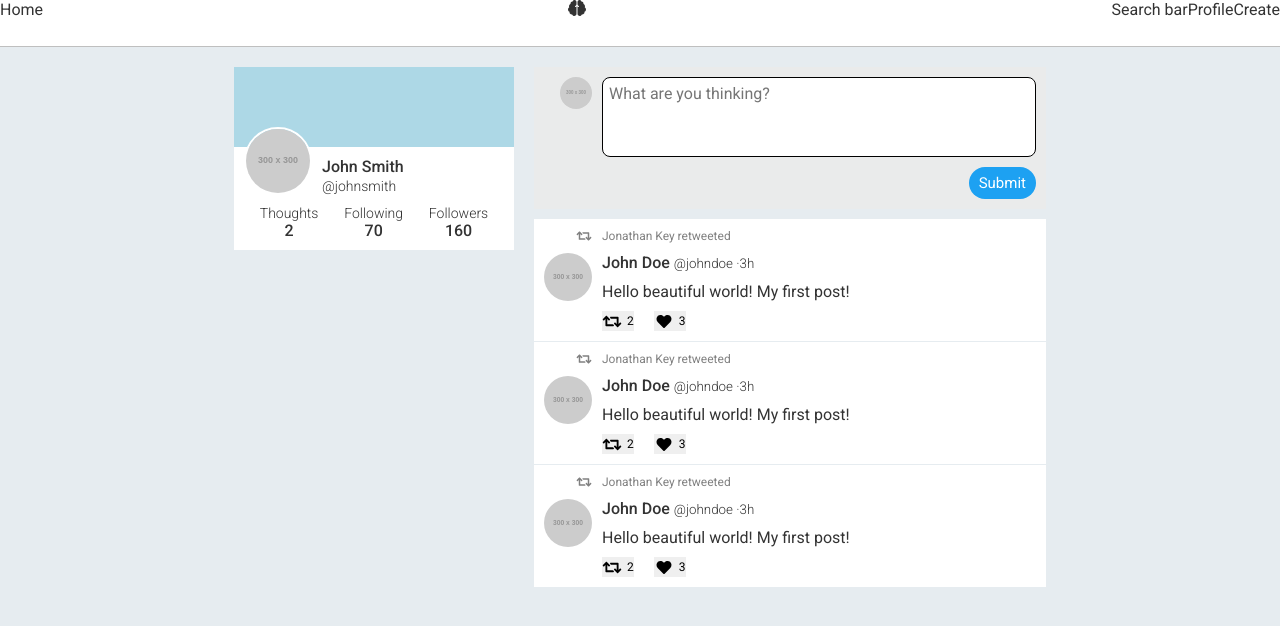
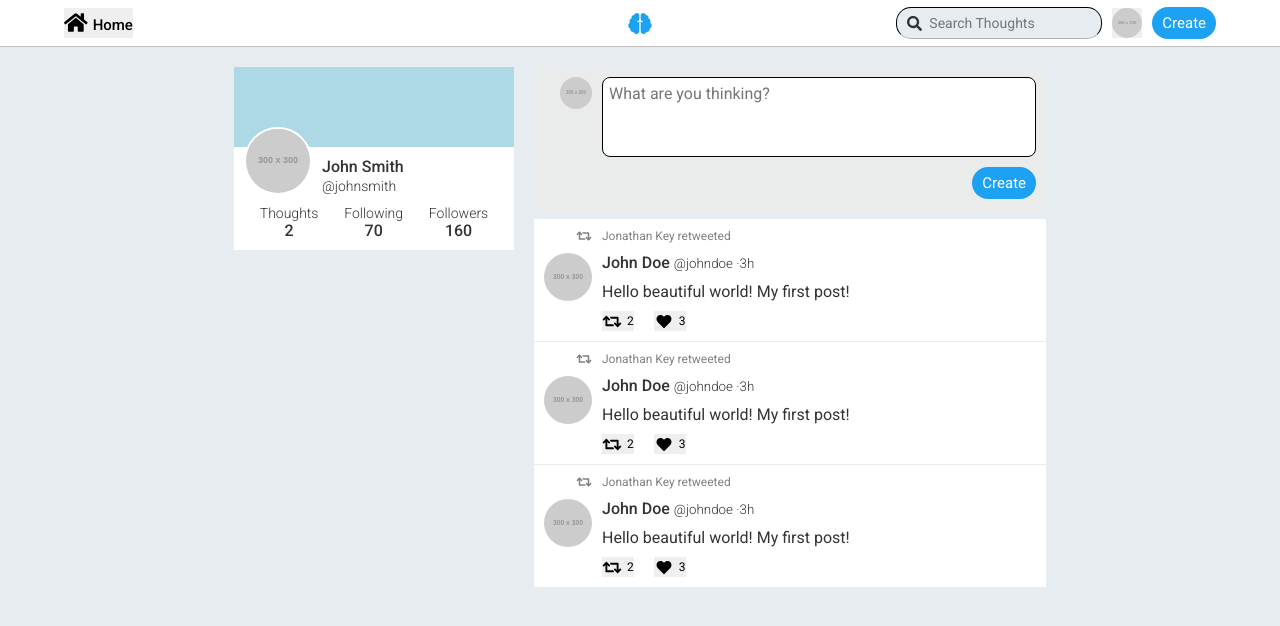
Before and after one commit to robbdimitrov/thoughts, a Vue app in the folder src/frontend/: page / in a window 1280 px wide. Shown: the top 626 px of the page. Built offline with nearby package versions, Linux system fonts and the light colour scheme.

Commit message:
Implemented layout for NavigationBar and SearchBar

```diff
--- a/src/frontend/src/components/NavigationBar.vue
+++ b/src/frontend/src/components/NavigationBar.vue
@@ -1,35 +1,134 @@
 <template>
   <div class="container">
-    <div>Home</div>
+    <div class="left-items">
+      <button class="home-button nav-button">
+        <i class="nav-button-icon fas fa-home"></i>
+        <span class="nav-button-label">Home</span>
+      </button>
 
-    <i class="fas fa-brain"></i>
+      <button class="search-button nav-button">
+        <i class="nav-button-icon fas fa-search"></i>
+        <span class="nav-button-label">Search</span>
+      </button>
+    </div>
+
+    <i class="icon fas fa-brain"></i>
 
     <div class="right-items">
-      <div>Search bar</div>
-      <div>Profile</div>
-      <div>Create</div>
+      <search-bar class="search-bar"></search-bar>
+
+      <button class="profile-button">
+        <img class="profile-button-image"
+          src="https://via.placeholder.com/300.png"
+          alt="Profile" />
+      </button>
+
+      <button class="button create-button">
+        Create
+      </button>
     </div>
   </div>
 </template>
 
 <script>
+import SearchBar from './SearchBar.vue'
+
 export default {
-  name: 'navigation-bar'
+  name: 'navigation-bar',
+  components: {
+    SearchBar
+  }
 }
 </script>
 
 <style lang="scss" scoped>
+@import "../styles/variables";
+@import "../styles/colors";
+@import "../styles/fonts";
+@import "../styles/helpers";
+
+$icon-width: 30px;
+$icon-font-size: 21px;
+$bar-height: 46px;
+
 .container {
   display: flex;
   flex-direction: row;
+  align-items: center;
   background: white;
-  height: 46px;
+  height: $bar-height;
   justify-content: space-between;
   border-bottom: 1px solid rgba(0, 0, 0, 0.25);
 }
 
+.nav-button {
+  height: $icon-width;
+}
+
+.left-items {
+  margin-left: 5%;
+}
+
+.nav-button-icon {
+  font-size: $icon-font-size;
+}
+
+.search-button {
+  margin-left: $padding;
+}
+
+.nav-button-label {
+  font-weight: $font-weight-semibold;
+  font-size: rem(15);
+  margin-left: $padding / 2;
+}
+
+.icon {
+  width: $icon-width;
+  height: $icon-font-size;
+  left: 50%;
+  position: absolute;
+  margin-left: -($icon-width / 2);
+  color: #1da1f2;
+}
+
+.profile-button {
+  width: $icon-width;
+  height: $icon-width;
+}
+
+.profile-button-image {
+  width: 100%;
+  height: 100%;
+  border-radius: 50%;
+}
+
 .right-items {
   display: flex;
-  flex-direction: row;
+  align-items: center;
+  margin-right: 5%;
+}
+
+.create-button {
+  margin-left: $padding;
+}
+
+.search-bar {
+  height: $icon-width;
+  border-radius: $icon-width / 2;
+  background: $background-color;
+  margin-right: $padding;
+}
+
+@media screen and (max-width: $break-md) {
+  .search-bar {
+    display: none;
+  }
+}
+
+@media screen and (min-width: $break-md) {
+  .search-button {
+    display: none;
+  }
 }
 </style>
--- /dev/null
+++ b/src/frontend/src/components/SearchBar.vue
@@ -0,0 +1,39 @@
+<template>
+  <div class="container">
+    <i class="icon fas fa-search"></i>
+    <input class="search-input" type="text"
+      placeholder="Search Thoughts">
+  </div>
+</template>
+
+<script>
+export default {
+  name: 'search-bar'
+}
+</script>
+
+<style lang="scss" scoped>
+@import "../styles/fonts";
+@import "../styles/helpers";
+@import "../styles/colors";
+@import "../styles/variables";
+
+.container {
+  display: flex;
+  border: 1px solid black;
+  padding-left: $padding;
+  padding-right: $padding;
+}
+
+.icon {
+  font-size: 15px;
+  margin-right: $padding / 2;
+}
+
+.search-input {
+  border: none;
+  font-weight: $font-weight-regular;
+  font-size: rem(14);
+  background: $background-color;
+}
+</style>
--- a/src/frontend/src/components/ThoughtBox.vue
+++ b/src/frontend/src/components/ThoughtBox.vue
@@ -9,7 +9,9 @@
         name="thought"
         class="form-input"
         required />
-      <button class="button form-button">Submit</button>
+      <button class="button form-button">
+        Create
+      </button>
     </form>
   </div>
 </template>
--- a/src/frontend/src/views/FeedView.vue
+++ b/src/frontend/src/views/FeedView.vue
@@ -39,16 +39,16 @@ $card-width: 280px;
 .user-card {
   width: $card-width;
   margin-right: 2 * $padding;
-  display: none;
+  display: block;
 }
 
 .content {
   width: 100%;
 }
 
-@media screen and (min-width: $break-lg) {
+@media screen and (max-width: $break-lg) {
   .user-card {
-    display: block;
+    display: none;
   }
 }
 
```
